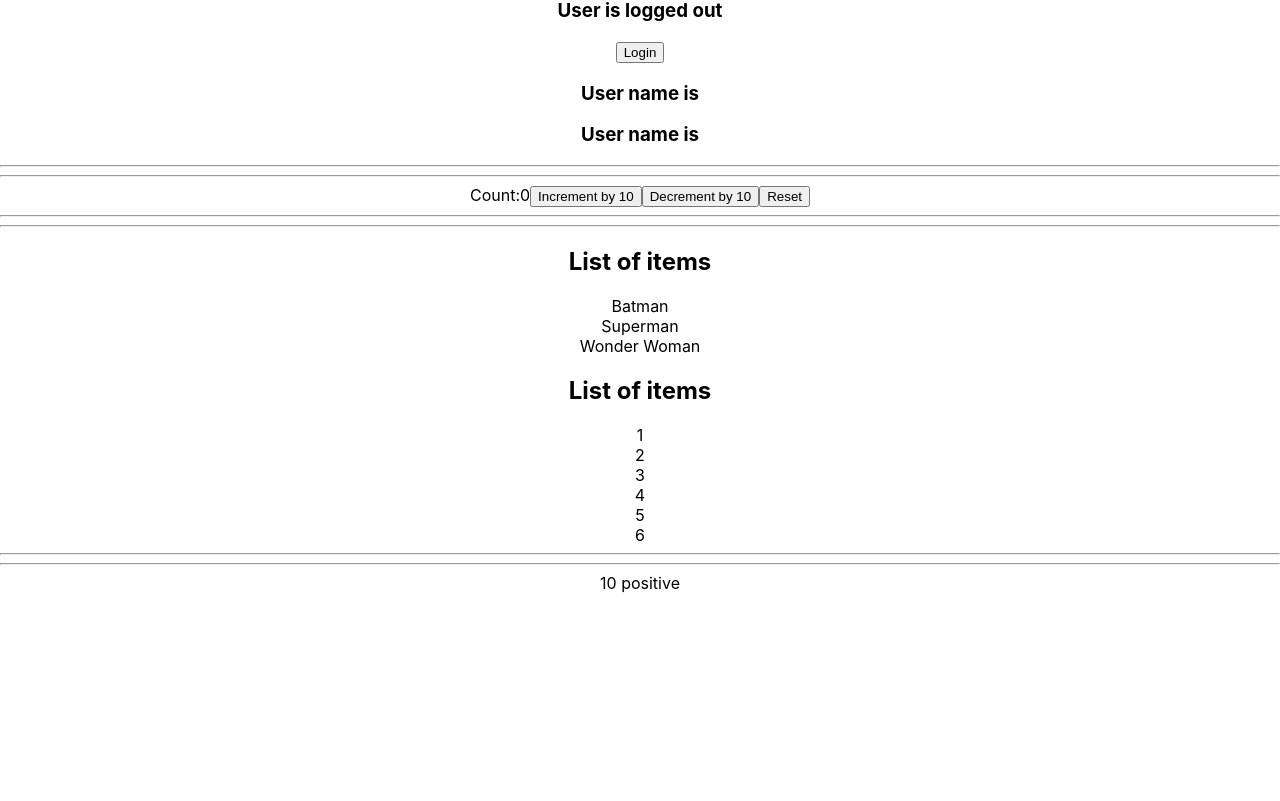
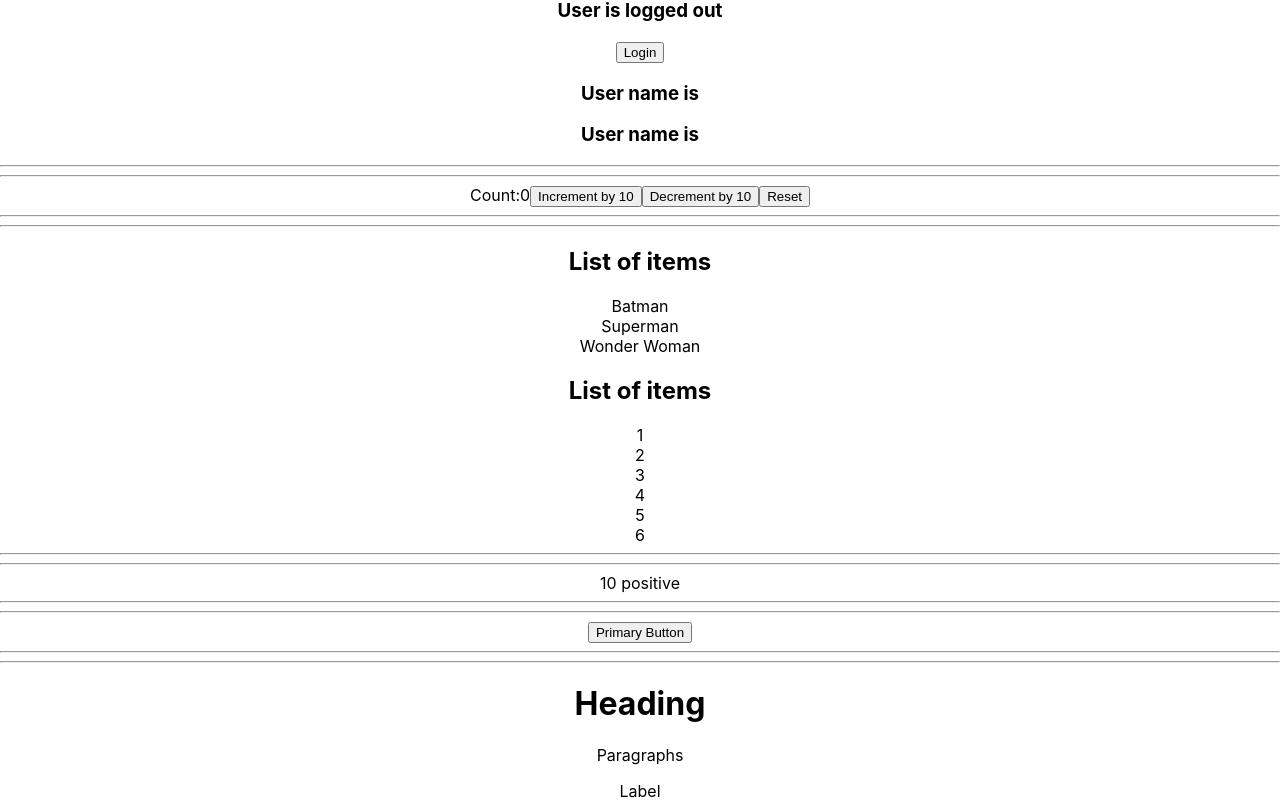
Before and after one commit to VanshSh/react-typescript-demo, a React (Create React App) app: page / in a window 1280 px wide. Shown: the part 733-1534 px from the top of the page. Before the commit the page ends 1326 px from the top, so only its background shows below. Built offline with nearby package versions, Linux system fonts and the light colour scheme.

Commit message:
polymorphic

```diff
--- a/src/App.tsx
+++ b/src/App.tsx
@@ -13,6 +13,8 @@
 import { User } from "./state/User";
 import { List } from "./components/generics/List";
 import { RandomNumber } from "./components/restrictions/RandomNumber";
+import { CustomButton } from "./components/html/CustomButton";
+import { Text } from "./components/polymorphic/Text";
 
 function App() {
   const personName = {
@@ -80,6 +82,16 @@
         />
         <hr /> <hr />
         <RandomNumber value={10} isPositive />
+        <hr /> <hr />
+        <CustomButton variant="primary" onClick={() => console.log("clicked")}>
+          Primary Button
+        </CustomButton>
+        <hr /> <hr />
+        <Text as='h1' size="lg">Heading</Text>
+        <Text as='p' size="md">Paragraphs</Text>
+        <Text as='label' size="sm" color="secondary">
+          Label
+        </Text>
       </div>
     </>
   );
--- /dev/null
+++ b/src/components/html/CustomButton.tsx
@@ -0,0 +1,14 @@
+type ButtonProps = {
+  variant: "primary" | "secondary";
+} & React.DetailedHTMLProps<
+  React.ButtonHTMLAttributes<HTMLButtonElement>,
+  HTMLButtonElement
+>;
+
+export const CustomButton = ({ variant, children, ...rest }: ButtonProps) => {
+  return (
+    <button className={`class-width-${variant}`} {...rest}>
+      {children}
+    </button>
+  );
+};
--- /dev/null
+++ b/src/components/polymorphic/Text.tsx
@@ -0,0 +1,22 @@
+import React from "react";
+
+type TextOwnProps<E extends React.ElementType> = {
+  size?: "sm" | "md" | "lg";
+  color?: "primary" | "secondary";
+  children: React.ReactNode;
+  as?: E;
+};
+
+type TextProps<E extends React.ElementType> = TextOwnProps<E> &
+  Omit<React.ComponentProps<E>, keyof TextOwnProps<E>>;
+export const Text = <E extends React.ElementType = "div">({
+  size,
+  color,
+  children,
+  as
+}: TextProps<E>) => {
+  const Component = as || "div";
+  return (
+    <Component className={`class-with-${size}-${color}`}>{children}</Component>
+  );
+};
```
